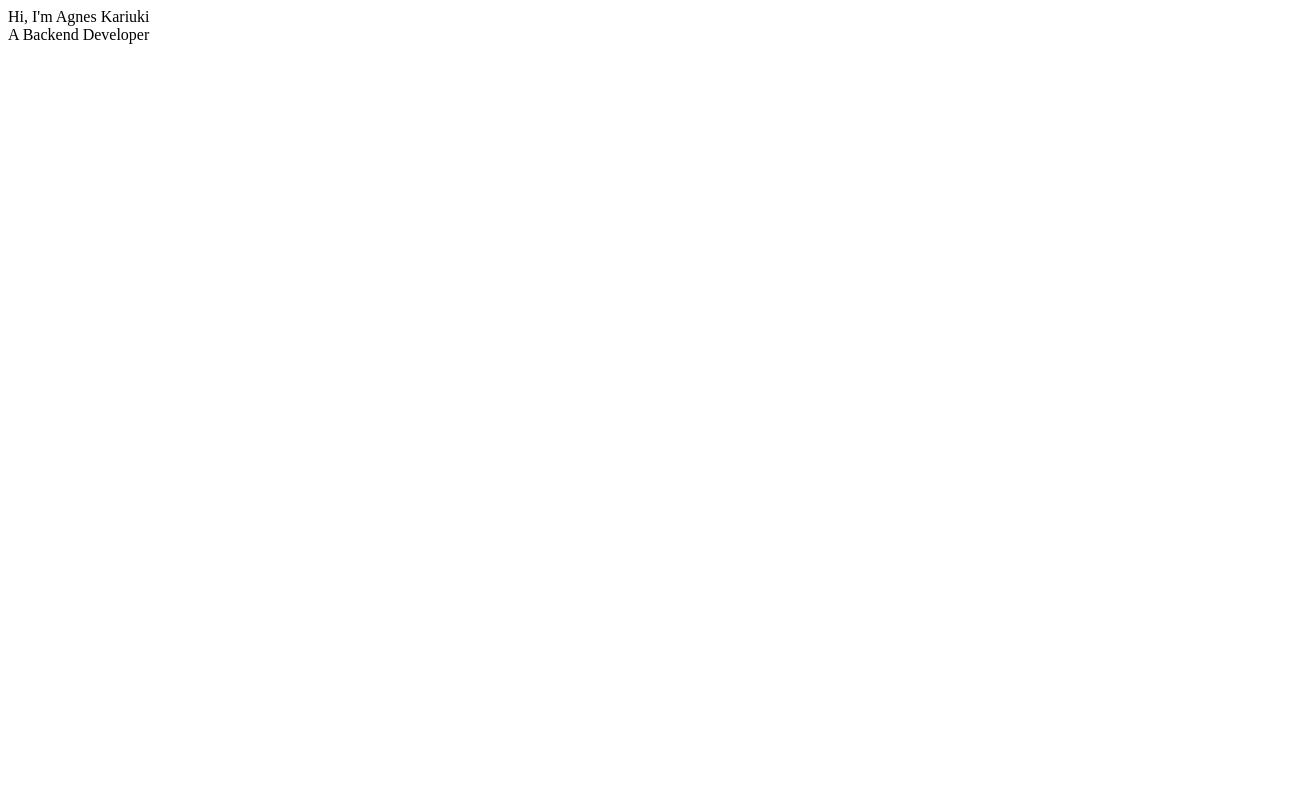
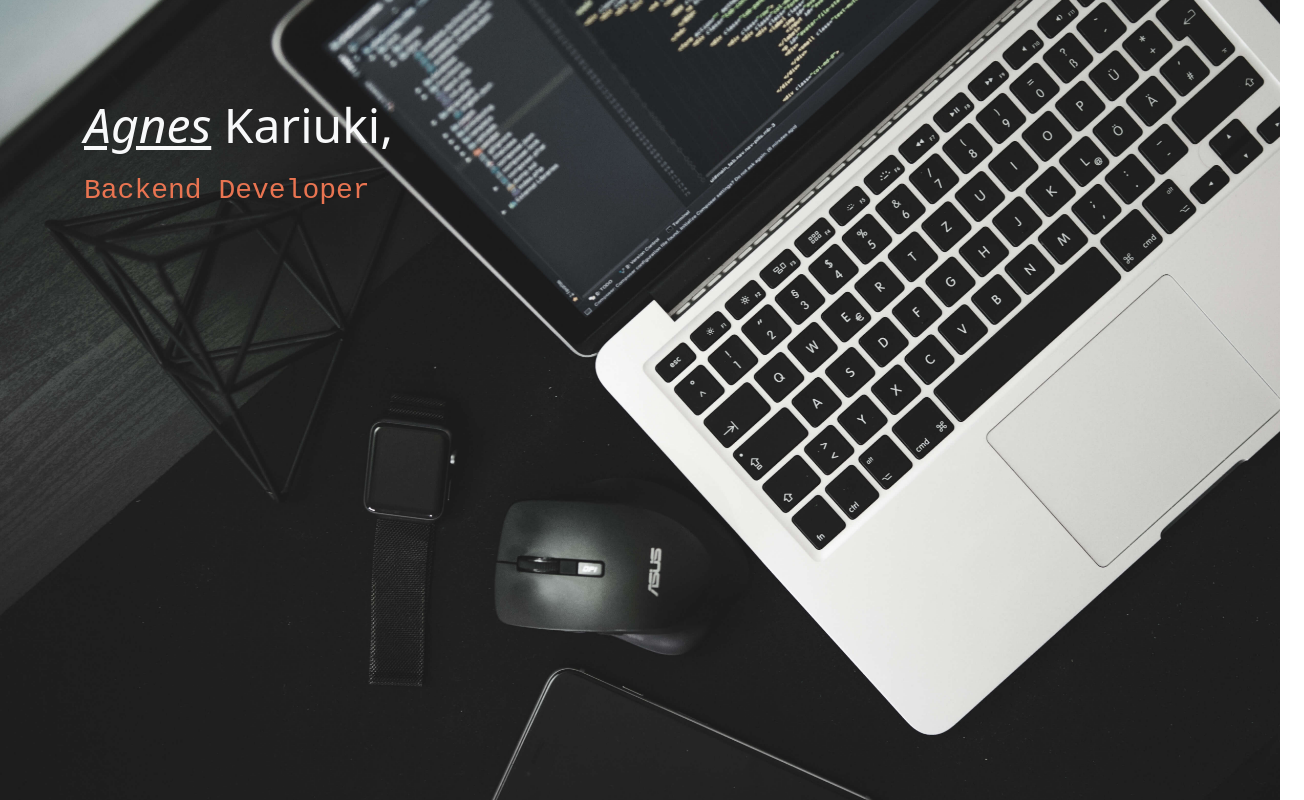
Before and after one commit to adara-code/portfolio_website, a plain HTML site: page index.html in a window 1280 px wide. Shown: the whole page, 1304 px wide, since content can reach past the window. Drawn offline with nearby package versions, Linux system fonts and the light colour scheme.

Commit message:
linked the stylesheet, added a background image and texts. Settled for a color

```diff
--- a/css/style.css
+++ b/css/style.css
@@ -1,3 +1,27 @@
-.row {
-    background-image: url('../img/bg_img.jpg');
+* {
+    margin: 0;
+    padding: 0;
 }
+
+#intro {
+    background-image: url('../img/r_mouse_watch_prism.jpg');
+    min-height: 100vh;
+    background-size: cover;
+    background-position: center;
+    background-repeat: no-repeat;
+}
+
+.role p {
+    font-family: 'Courier New', Courier, monospace;
+    color: #E97451;
+}
+
+
+/* E97451 orangish */
+/* F6ADC6 naedeshiko first choice */
+/* DE3163 pink - second choice - same as third choice */
+/* E3256B - third choice (I like this - it's conventional */
+/* C54B8C - contender - not shouting *** */
+/* FA86C4 - taffy is also nice ***** */
+/* E63E62 - paradise pink - also nice */
+/* FE4164 - fuschia also nice */
--- a/index.html
+++ b/index.html
@@ -5,28 +5,31 @@
     <meta charset="UTF-8">
     <meta http-equiv="X-UA-Compatible" content="IE=edge">
     <meta name="viewport" content="width=device-width, initial-scale=1.0">
-    <script src="https://cdn.jsdelivr.net/npm/@popperjs/core@2.11.6/dist/umd/popper.min.js"
-        integrity="sha384-oBqDVmMz9ATKxIep9tiCxS/Z9fNfEXiDAYTujMAeBAsjFuCZSmKbSSUnQlmh/jp3"
-        crossorigin="anonymous"></script>
-    <script src="https://cdn.jsdelivr.net/npm/bootstrap@5.3.0-alpha1/dist/js/bootstrap.min.js"
-        integrity="sha384-mQ93GR66B00ZXjt0YO5KlohRA5SY2XofN4zfuZxLkoj1gXtW8ANNCe9d5Y3eG5eD"
-        crossorigin="anonymous"></script>
-    <title>Agnes Portfolio Site</title>
+    <link href="https://cdn.jsdelivr.net/npm/bootstrap@5.3.0-alpha2/dist/css/bootstrap.min.css" rel="stylesheet"
+        integrity="sha384-aFq/bzH65dt+w6FI2ooMVUpc+21e0SRygnTpmBvdBgSdnuTN7QbdgL+OapgHtvPp" crossorigin="anonymous">
+    <link rel="stylesheet" href="./css/style.css">
+    <title>Document</title>
 </head>
 
 <body>
-    <section>
-    <div class="container-fluid">
-        <div class="row">
-            <div class="col-md-12">
-                <div class="name">Hi, I'm Agnes Kariuki</div>
-                <div class="role">A Backend Developer</div>
 
+    <section id="intro">
+        <div class="container-fluid">
+            <div class="row justify-content-center align-items-center">
+                <div class="col-md-12 mt-5 ms-5">
+                    <div class="name mt-5 ms-5">
+                        <h4 class="display-5 text-start text-light"><strong><em><u>Agnes</u></em></strong> Kariuki,</h4>
+                    </div>
+                    <div class="role mt-3 ms-5">
+                        <p class="fs-3 text-start">Backend Developer</p>
+                    </div>
+                </div>
             </div>
         </div>
-    </div>
     </section>
-
+    <script src="https://cdn.jsdelivr.net/npm/bootstrap@5.3.0-alpha2/dist/js/bootstrap.bundle.min.js"
+        integrity="sha384-qKXV1j0HvMUeCBQ+QVp7JcfGl760yU08IQ+GpUo5hlbpg51QRiuqHAJz8+BrxE/N"
+        crossorigin="anonymous"></script>
 </body>
 
 </html>
```
Also changed, not shown: img/bg_img.jpg (deleted), img/r_keyboard_pen_notebook.jpg (added), img/r_laptop-headsets.jpg (added), img/r_mouse_watch_prism.jpg (added), 2 other files.
